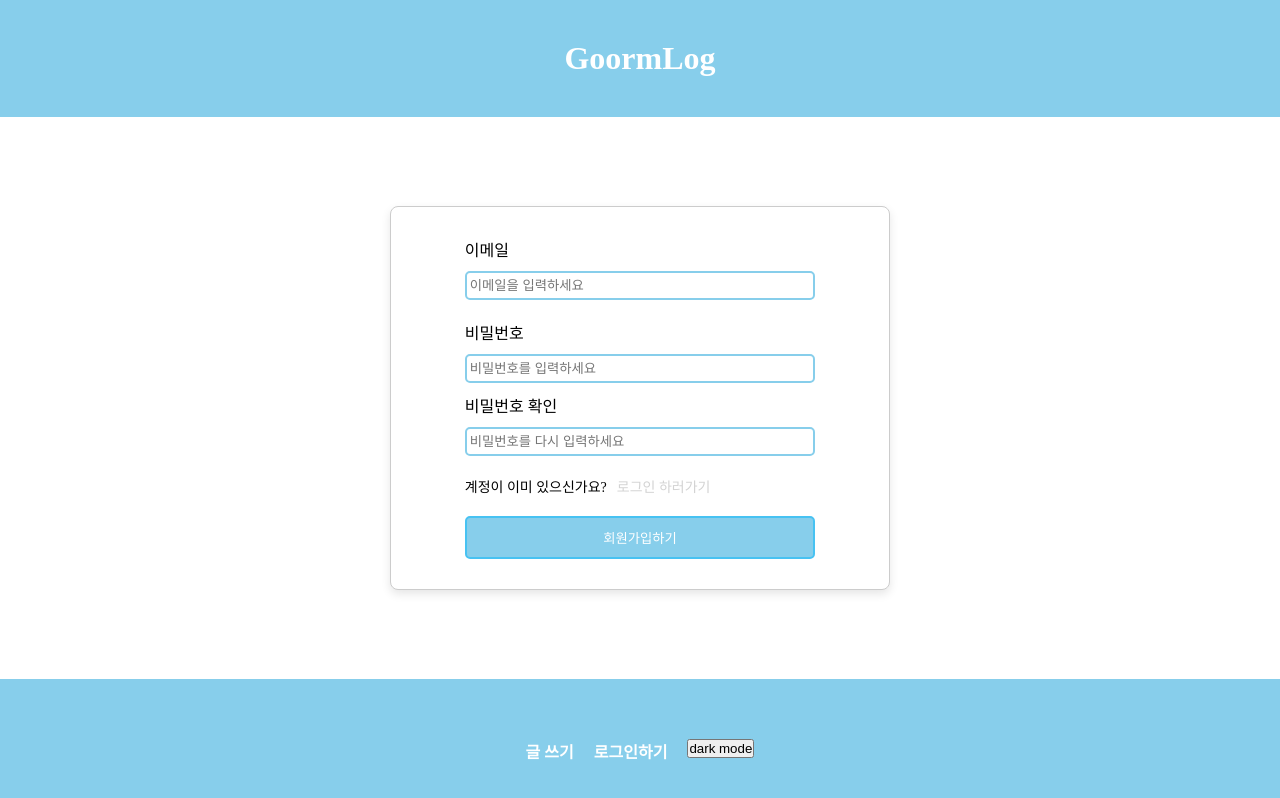
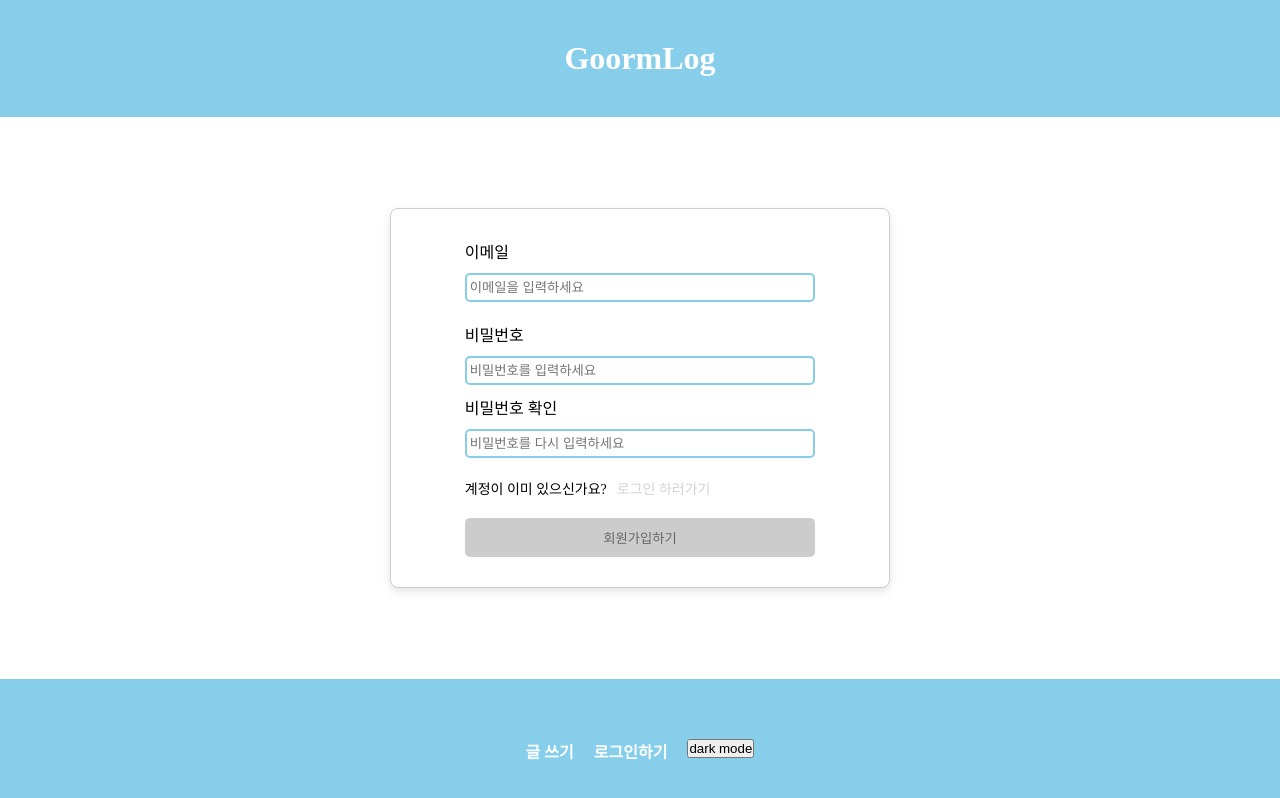
Before and after one commit to goorm12/react-blog, a React (Vite) app: page /signup in a window 1280 px wide. Shown: the top 798 px of the page. Built offline with nearby package versions, Linux system fonts and the light colour scheme; no server answers.

Commit message:
회원가입 firebase를 이용하여 기능 구현하기, 패스워드 유효성검사, 이메일, 비밀번호 일치 일시 회원가입 버튼 활성화 회원가입 완료 후 home 페이지로 이동  home 페이지로 이동후 뒤로가기 x

```diff
--- a/src/component/SignUpInput.jsx
+++ b/src/component/SignUpInput.jsx
@@ -1,17 +1,66 @@
 import { Link } from "react-router-dom";
 import "./SignUpInput.css";
+import { useEffect, useState } from "react";
+import { createUserWithEmailAndPassword } from "firebase/auth";
+import { auth } from "../firebaseConfig";
+import { useNavigate } from "react-router-dom";
 
 const SignUpInput = () => {
+  const [email, setEmail] = useState("");
+  const [password, setPassword] = useState("");
+  const [confirmPassword, setConfirmPassword] = useState("");
+  const [error, setError] = useState("");
+  const [isSubmitting, setIsSubmitting] = useState(true);
+  const [errorPassword, setErrorPassword] = useState("");
+  const [errorConfirmPassword, setErrorConfirmPassword] = useState("");
+
+  const nav = useNavigate();
+  const passwordRegex = /^\d{8,}$/;
+
+  useEffect(() => {
+    if (!email && !password && !confirmPassword) {
+      setIsSubmitting(true);
+    } else if (
+      email &&
+      passwordRegex.test(password) &&
+      password === confirmPassword
+    ) {
+      setIsSubmitting(false);
+    }
+  }, [email, password, confirmPassword]);
+
+  const handleSignUp = async (e) => {
+    e.preventDefault();
+
+    try {
+      const userCredential = await createUserWithEmailAndPassword(
+        auth,
+        email,
+        password
+      );
+
+      nav("/", { replace: true });
+    } catch (err) {
+      setError(err.message);
+    }
+  };
+
   return (
     <section className="SignUpInput">
-      <form className="signup-form">
+      <form className="signup-form" onSubmit={handleSignUp}>
         <div className="email-container">
           <label htmlFor="email-input">이메일</label>
           <input
-            type="text"
+            type="email"
             name="email-input"
             id="email-input"
             placeholder="이메일을 입력하세요"
+            autoComplete="new-username"
+            value={email}
+            onChange={(e) => {
+              setEmail(e.target.value);
+            }}
+            required
           />
         </div>
 
@@ -22,14 +71,42 @@ const SignUpInput = () => {
             id="password-input"
             name="password-input"
             placeholder="비밀번호를 입력하세요"
+            autoComplete="new-password"
+            onChange={(e) => {
+              setPassword(e.target.value);
+              if (!passwordRegex.test(password)) {
+                setErrorPassword(
+                  "비밀번호는 8자리 이상 숫자만 포함해야 합니다."
+                );
+              } else {
+                setErrorPassword("");
+              }
+            }}
+            required
           />
+          {errorPassword && (
+            <span className="errorMessage">{errorPassword}</span>
+          )}
           <label htmlFor="password-input-2">비밀번호 확인</label>
           <input
             type="password"
             id="password-input-2"
             name="password-input-2"
             placeholder="비밀번호를 다시 입력하세요"
+            autoComplete="new-password"
+            onChange={(e) => {
+              setConfirmPassword(e.target.value);
+              if (e.target.value === password) {
+                setErrorConfirmPassword("");
+              } else {
+                setErrorConfirmPassword("비밀번호가 일치하지 않습니다.");
+              }
+            }}
+            required
           />
+          {errorConfirmPassword && (
+            <span className="errorMessage">{errorConfirmPassword}</span>
+          )}
         </div>
 
         <div className="login-container">
@@ -37,7 +114,10 @@ const SignUpInput = () => {
           <Link to={"/login"}>로그인 하러가기</Link>
         </div>
 
-        <button className="submit-button">회원가입하기</button>
+        {error && <span className="errorMessage">{error}</span>}
+        <button className="submit-button" disabled={isSubmitting}>
+          회원가입하기
+        </button>
       </form>
     </section>
   );
```
